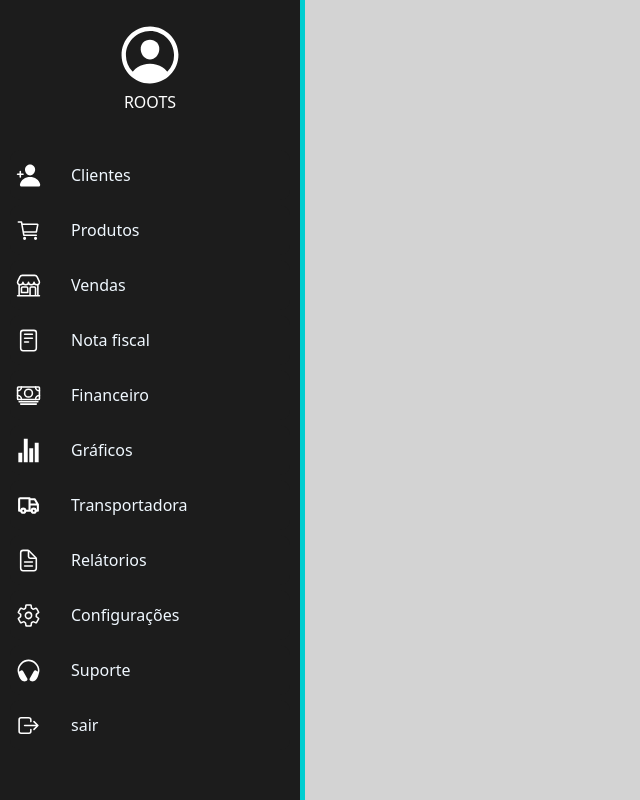
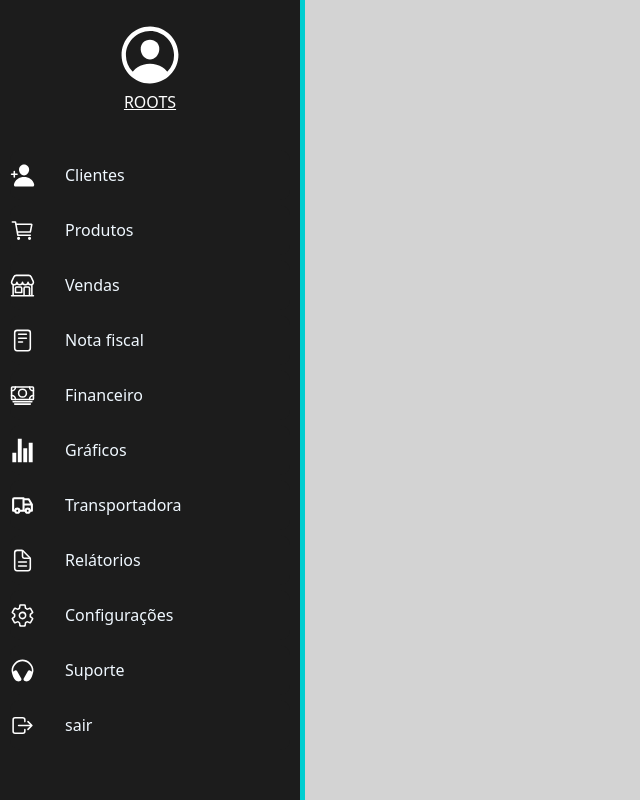
Before and after one commit to leobraboo/FrontSystemGlobal, a React (Vite) app: page /Clients in a window 1280 px wide. Shown: the whole page, without its empty margins (0-640 px from the left). Built offline with nearby package versions, Linux system fonts and the light colour scheme.

Commit message:
FEATURE : routes functional

```diff
--- a/src/components/Navegation/navHome.tsx
+++ b/src/components/Navegation/navHome.tsx
@@ -7,6 +7,7 @@ import {
 import { TbTruck } from "react-icons/tb";
 import { useState } from "react";
 import { Container, Content, IconButton, ButtonStyle, TextButton, UserContainer, Containeractive } from "./styles";
+import { Link } from "react-router-dom";
 
 
 interface NavHomeProps {
@@ -18,13 +19,13 @@ export function NavHome({ colapse }: NavHomeProps) {
   return (
 
     <Container className={`${ open ? "w-72" : Containeractive } duration-300 `} onClick={() => setOpen(!open)}>
-      <UserContainer>
+      <UserContainer as={Link} to="/">
         <IconButton>
           <IoPersonCircleOutline size={70} /> ROOTS
         </IconButton>
       </UserContainer>
       <Content onClick={(colapse) => setOpen(!colapse)}>
-        <ButtonStyle >
+        <ButtonStyle as={Link} to="/Clients" >
           <IconButton> <IoPersonAdd size={25} /> </IconButton>
           {colapse ? (
             <TextButton> Clientes </TextButton>
@@ -32,7 +33,7 @@ export function NavHome({ colapse }: NavHomeProps) {
           }
         </ButtonStyle>
 
-        <ButtonStyle>
+        <ButtonStyle as={Link} to="/Products">
           <IconButton> <IoCartOutline size={25} /> </IconButton>
           {colapse ? (
             <TextButton> Produtos </TextButton>
@@ -40,7 +41,7 @@ export function NavHome({ colapse }: NavHomeProps) {
           }
         </ButtonStyle>
 
-        <ButtonStyle>
+        <ButtonStyle as={Link} to="/Sales">
           <IconButton> <IoStorefrontOutline size={25} /> </IconButton>
           {colapse ? (
             <TextButton> Vendas </TextButton>
@@ -48,7 +49,7 @@ export function NavHome({ colapse }: NavHomeProps) {
           }
         </ButtonStyle>
 
-        <ButtonStyle>
+        <ButtonStyle as={Link} to="/NoteFiscale">
           <IconButton> <IoReaderOutline size={25} /> </IconButton>
           {colapse ? (
             <TextButton> Nota fiscal </TextButton>
@@ -56,7 +57,7 @@ export function NavHome({ colapse }: NavHomeProps) {
           }
         </ButtonStyle>
 
-        <ButtonStyle>
+        <ButtonStyle as={Link} to="/Financial">
           <IconButton> <IoCashOutline size={25} /> </IconButton>
           {colapse ? (
             <TextButton> Financeiro </TextButton>
@@ -64,7 +65,7 @@ export function NavHome({ colapse }: NavHomeProps) {
           }
         </ButtonStyle>
 
-        <ButtonStyle>
+        <ButtonStyle as={Link} to="/Grafics">
           <IconButton> <IoStatsChartSharp size={25} /> </IconButton>
           {colapse ? (
             <TextButton> Gráficos </TextButton>
@@ -72,7 +73,7 @@ export function NavHome({ colapse }: NavHomeProps) {
           }
         </ButtonStyle>
 
-        <ButtonStyle>
+        <ButtonStyle as={Link} to="/Carrying">
           <IconButton> <TbTruck size={25} /> </IconButton>
           {colapse ? (
             <TextButton> Transportadora </TextButton>
@@ -80,7 +81,7 @@ export function NavHome({ colapse }: NavHomeProps) {
           }
         </ButtonStyle>
 
-        <ButtonStyle>
+        <ButtonStyle as={Link} to="/Reports">
           <IconButton> <IoDocumentTextOutline size={25} /> </IconButton>
           {colapse ? (
             <TextButton> Relátorios </TextButton>
@@ -88,7 +89,7 @@ export function NavHome({ colapse }: NavHomeProps) {
           }
         </ButtonStyle>
 
-        <ButtonStyle>
+        <ButtonStyle as={Link} to="/Configs">
           <IconButton> <IoSettingsOutline size={25} /> </IconButton>
           {colapse ? (
             <TextButton> Configurações </TextButton>
@@ -96,7 +97,7 @@ export function NavHome({ colapse }: NavHomeProps) {
           }
         </ButtonStyle>
 
-        <ButtonStyle>
+        <ButtonStyle as={Link} to="/Clients">
           <IconButton> <IoHeadset size={25} /> </IconButton>
           {colapse ? (
             <TextButton> Suporte </TextButton>
@@ -104,7 +105,7 @@ export function NavHome({ colapse }: NavHomeProps) {
           }
         </ButtonStyle>
 
-        <ButtonStyle>
+        <ButtonStyle as={Link} to="/Clients">
           <IconButton> <IoLogOutOutline size={25} /> </IconButton>
           {colapse ? (
             <TextButton> sair </TextButton>
--- a/src/components/Navegation/styles.ts
+++ b/src/components/Navegation/styles.ts
@@ -66,6 +66,7 @@ export const ButtonStyle = styled.button`
   border-radius: 10px;
   background: #1C1C1C	;
   align-items: center;
+  text-decoration: none;
   gap: 30px;
 
   :hover{
--- a/src/page/Clients/index.tsx
+++ b/src/page/Clients/index.tsx
@@ -1,7 +1,9 @@
 export function Clients(){
   return (
       <>
+      <h1>
       Clients
+      </h1>
       </>
   )
 }
```
